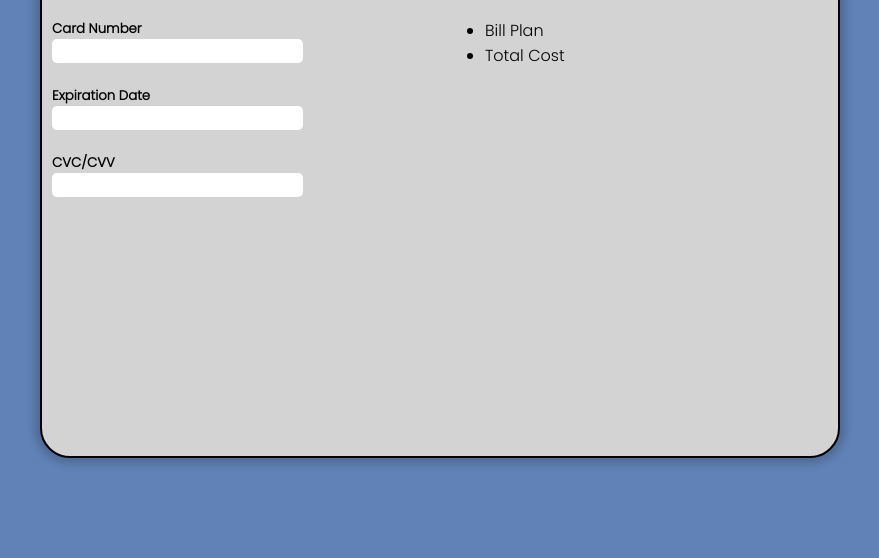
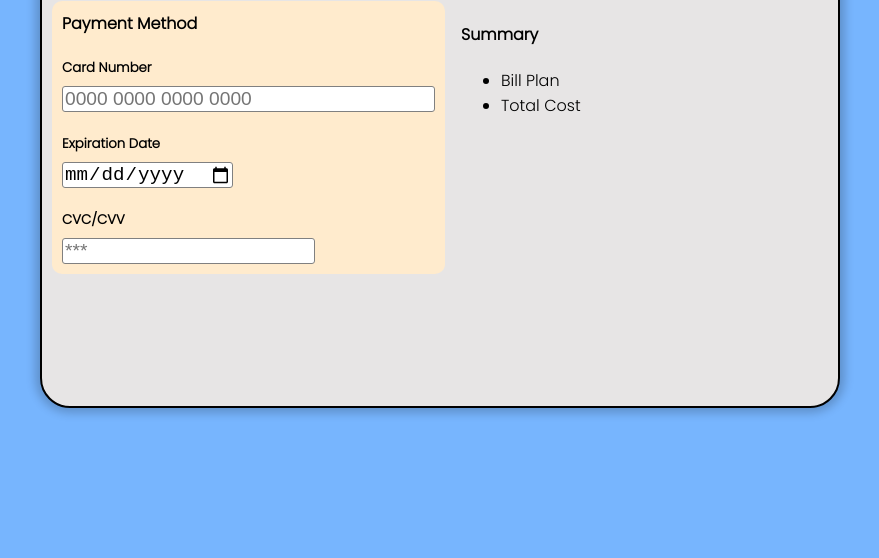
Before and after one commit to ge9598/front-end-git, a plain HTML site: page Project 8-Credit Card Check out Page/index.html in a window 1280 px wide. Shown: the part 242-800 px from the top of the page, without its empty margins (200-1079 px from the left). Drawn offline with Linux system fonts and the light colour scheme.

Commit message:
background improvemen

```diff
--- a/Project 8-Credit Card Check out Page/index.html
+++ b/Project 8-Credit Card Check out Page/index.html
@@ -17,12 +17,12 @@
                 <div class="payment-method-container" id="payment-method-container">
                     <h4>Payment Method</h4>
                     <h5>Card Number</h5>
-                    <input type="text" id="card-number-input" class="card-number-input">
+                    <input type="text" id="card-number-input" class="card-number-input" placeholder="0000 0000 0000 0000">
                     <div class="date-cvc-container" id="date-cvc-container">
                         <h5> Expiration Date</h5>
-                        <input type="text" class="exp-date-input" id="exp-date-input">
+                        <input type="date" class="exp-date-input" id="exp-date-input">
                         <h5>CVC/CVV</h5>
-                        <input type="text" class="cvc-input" id="cvc-input">
+                        <input type="password" class="cvc-input" id="cvc-input" placeholder="***">
                     </div>
                 </div>
                 <div class="summary-container" id="summary-container">
--- a/Project 8-Credit Card Check out Page/style.css
+++ b/Project 8-Credit Card Check out Page/style.css
@@ -12,17 +12,17 @@ body {
     background-position: center center;
     min-width: 500px;
     align-items: center;
-    background-color: #6082B6;
+    background-color: rgb(119, 181, 254);
     min-height: 100vh;
 
 }
 .checkout-container{
     border: 2px black solid;
 
-    background-color: rgb(211, 211, 211);
+    background-color: rgb(231, 229, 229);
     width: 800px;
     box-shadow: 0 0 10px 5px rgba(0, 0, 0, 0.2);
-    height: 600px;
+    height: 500px;
     border-radius: 30px;
     max-width: 100%;
 }
@@ -40,25 +40,36 @@ h1{
     display: flex;
 }
 .payment-method-container{
-    display: inline;
+    padding: 10px;
     min-width: 50%;
+    margin-right: 1rem;
+    background-color: #ffebcd;
+
+    border-radius: 10px;
+
 }
 .payment-method-container h4{
-    justify-content: left;
-    padding-left: 1rem;
+
+    margin: 0;
     display: flex;
 }
 .payment-method-container h5{
     padding-top: 0rem;
     margin-bottom: 0;
+    padding-bottom: 0.5rem;
 }
 .payment-method-container input{
-    border: 0;
+    border: 0.1rem gray solid;
+
     font-size: 1.2rem;
-    border-radius: 5px;
+    border-radius: 3px;
+
+}
+.payment-method-container .card-number-input{
+    min-width: 100%;
 }
 .date-cvc-container input{
-    display: flex;
+    display: table-cell;
     flex-direction: row;
     position: relative;
 }
```
